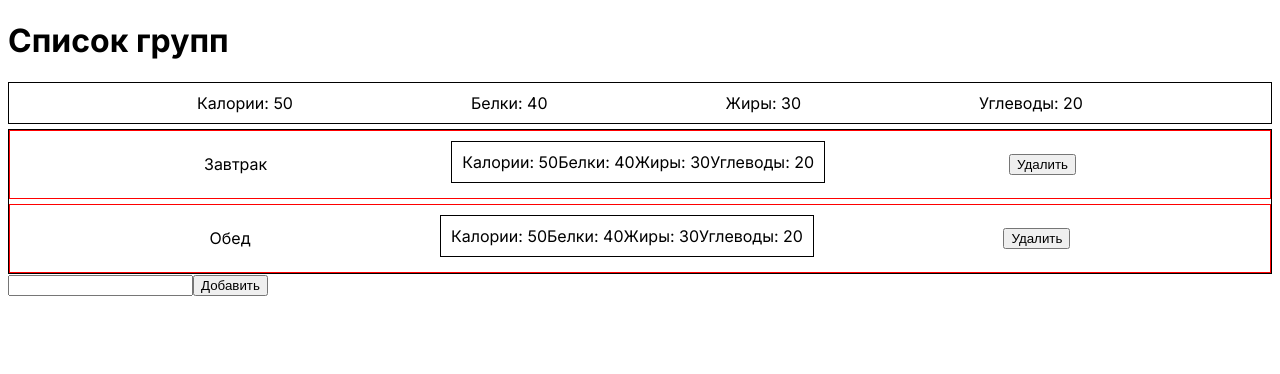
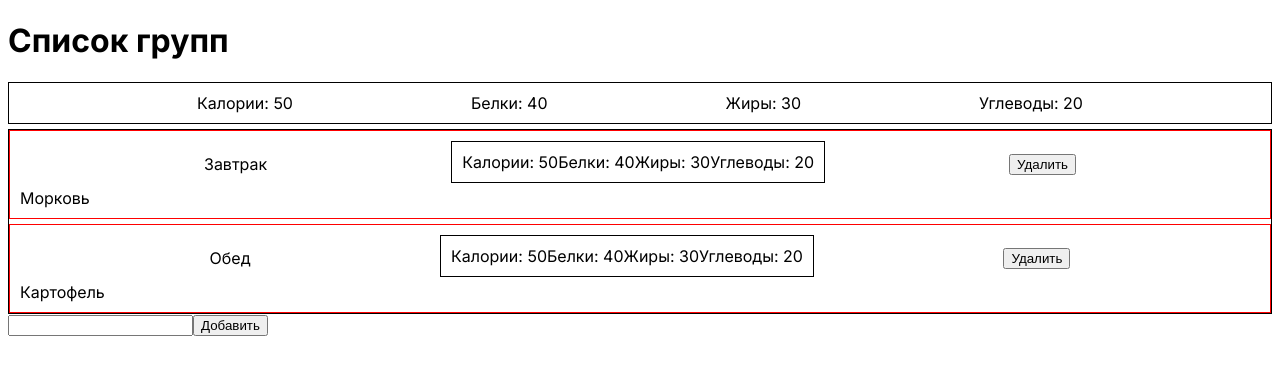
Before and after one commit to demons/fatburger, a Next.js app: page / in a window 1280 px wide. Shown: the top 374 px of the page. Built offline with nearby package versions, Linux system fonts and the light colour scheme.

Commit message:
Рефакторинг store

```diff
--- a/app/components/Item.js
+++ b/app/components/Item.js
@@ -1,5 +1,10 @@
+import { useProducts } from "../store";
+
 function Item({ data }) {
-  return <div>{data.title}</div>;
+  const { productId } = data;
+  const { title } = useProducts((state) => state.getProductById(productId));
+
+  return <div>{title}</div>;
 }
 
 export default Item;
--- a/app/store.js
+++ b/app/store.js
@@ -26,8 +26,39 @@ export const useItems = create((set, get) => ({
 }));
 
 export const useProducts = create((set, get) => ({
-  products: [
-    { id: 1, productTemplateId: 1, count: 50 },
-    { id: 2, productTemplateId: 2, count: 20 },
-  ],
+  products: {
+    1: { id: 1, productTemplateId: 1, count: 50 },
+    2: { id: 2, productTemplateId: 2, count: 20 },
+  },
+  productTemplates: {
+    1: {
+      id: 1,
+      title: "Морковь",
+      maker: "Магнит",
+      energy: 200,
+      protein: 5.0,
+      fat: 2.5,
+      carg: 3.4,
+    },
+    2: {
+      id: 2,
+      title: "Картофель",
+      maker: "Пятерочка",
+      energy: 300,
+      protein: 2.0,
+      fat: 3.1,
+      carb: 1.5,
+    },
+  },
+  getProductById: (id) => {
+    const product = get().products[id];
+    const productTemplate = get().productTemplates[product.productTemplateId];
+
+    delete productTemplate.id;
+
+    return {
+      ...product,
+      ...productTemplate,
+    };
+  },
 }));
```
